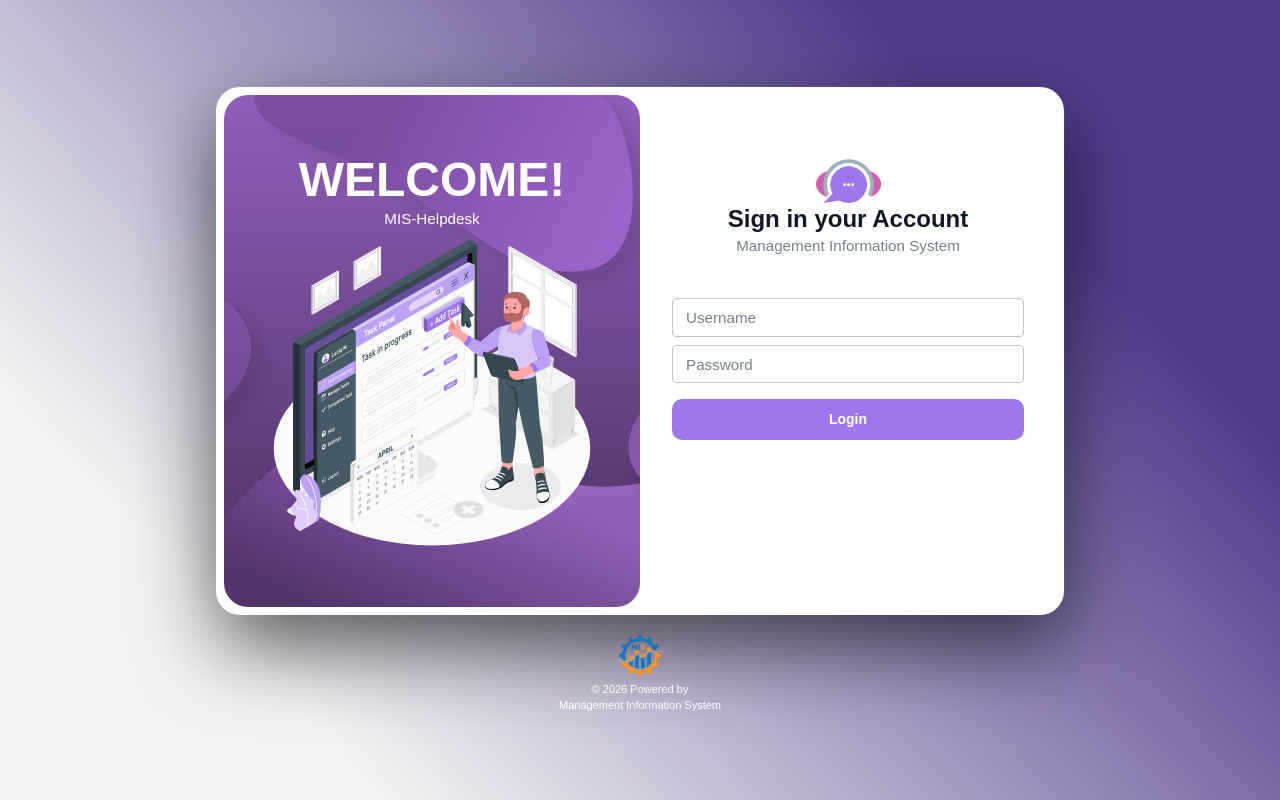
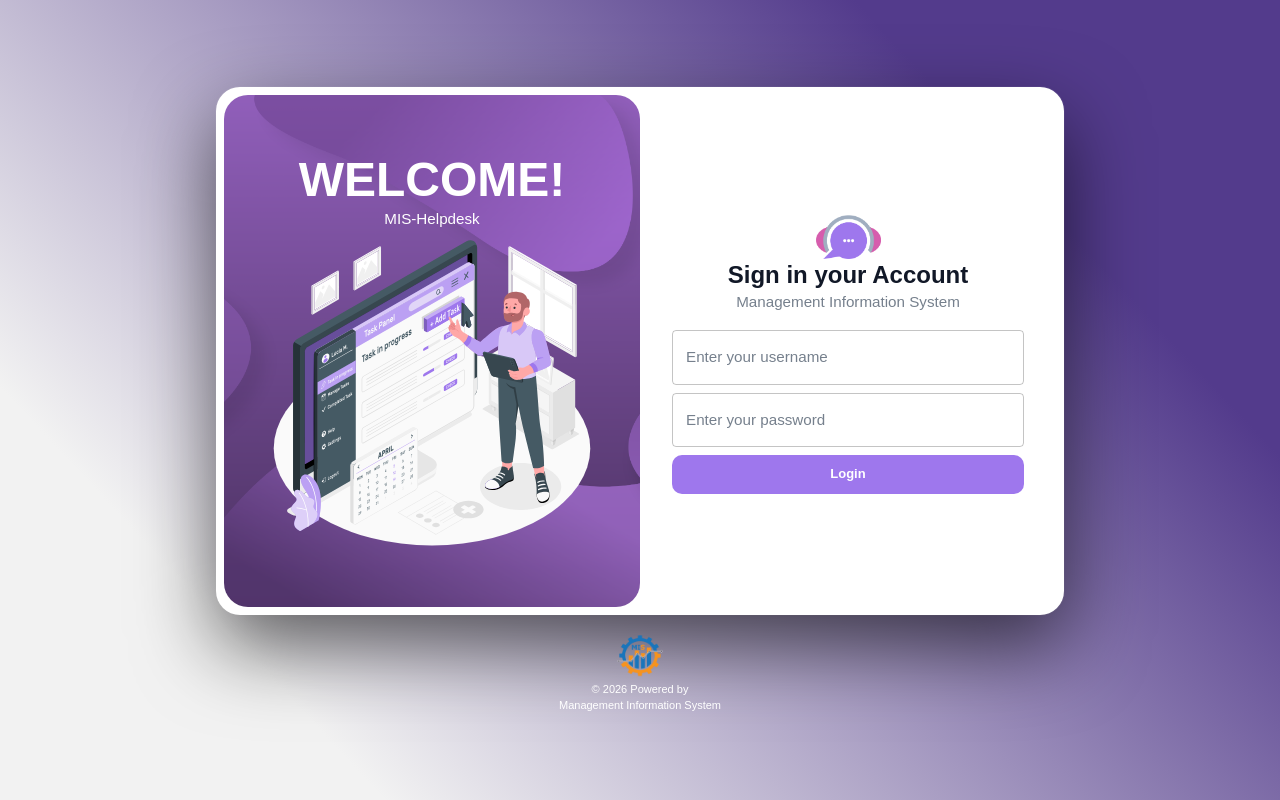
Before and after one commit to Ichibannnn/MIS-HelpdeskTS, a React (Vite) app: page /login in a window 1280 px wide. Built offline with nearby package versions, Linux system fonts and the light colour scheme; no server answers.

Commit message:
Ongoing: Login onSubmit handler

```diff
--- /dev/null
+++ b/src/components/LoadingOverlay.tsx
@@ -0,0 +1,57 @@
+import { Backdrop, Box, CircularProgress } from "@mui/material";
+
+interface LoadingOverlayProps {
+  isLoading: boolean;
+  isSuccess?: boolean; // ✅ optional
+  logo: string;
+}
+
+const LoadingOverlay = ({
+  isLoading,
+  isSuccess,
+  logo,
+}: LoadingOverlayProps) => (
+  <Backdrop
+    open={isLoading || !!isSuccess} // ✅ show on either state
+    sx={{
+      zIndex: (theme) => theme.zIndex.drawer + 1,
+      backgroundColor: "rgba(0, 0, 0, 0.7)",
+    }}
+  >
+    <Box
+      sx={{
+        position: "relative",
+        display: "flex",
+        alignItems: "center",
+        justifyContent: "center",
+      }}
+    >
+      <CircularProgress
+        size={80}
+        thickness={2}
+        sx={{
+          color: isSuccess ? "success.main" : "primary.main", // ✅ green on success
+        }}
+      />
+      <Box
+        component="img"
+        src={logo}
+        alt="Loading..."
+        sx={{
+          position: "absolute",
+          width: 45,
+          height: 45,
+          objectFit: "contain",
+          animation: "pulse 1.5s ease-in-out infinite",
+          "@keyframes pulse": {
+            "0%": { opacity: 1, transform: "scale(1)" },
+            "50%": { opacity: 0.6, transform: "scale(0.85)" },
+            "100%": { opacity: 1, transform: "scale(1)" },
+          },
+        }}
+      />
+    </Box>
+  </Backdrop>
+);
+
+export default LoadingOverlay;
--- /dev/null
+++ b/src/context/ToastContext.tsx
@@ -0,0 +1,82 @@
+import { Alert, AlertTitle, Snackbar } from "@mui/material";
+import {
+  createContext,
+  useContext,
+  useState,
+  useCallback,
+  type ReactNode,
+} from "react";
+
+type ToastSeverity = "success" | "error" | "warning" | "info";
+
+interface ToastState {
+  open: boolean;
+  title: string;
+  message: string;
+  severity: ToastSeverity;
+}
+
+interface ToastContextType {
+  showToast: (title: string, message: string, severity: ToastSeverity) => void;
+}
+
+interface ToastProviderProps {
+  children: ReactNode;
+}
+
+const ToastContext = createContext<ToastContextType | undefined>(undefined);
+
+export const useToast = (): ToastContextType => {
+  const context = useContext(ToastContext);
+
+  if (!context) {
+    throw new Error("useToast must be used with ToastProvider");
+  }
+
+  return context;
+};
+
+const INTIIAL_STATE: ToastState = {
+  open: false,
+  title: "",
+  message: "",
+  severity: "success",
+};
+
+export const ToastProvider = ({ children }: ToastProviderProps) => {
+  const [toast, setToast] = useState<ToastState>(INTIIAL_STATE);
+
+  const showToast = useCallback(
+    (title: string, message: string, severity: ToastSeverity = "success") => {
+      setToast({ open: true, title, message, severity });
+    },
+    [],
+  );
+
+  const closeToast = useCallback(() => {
+    setToast((prev) => ({ ...prev, open: false }));
+  }, []);
+
+  return (
+    <ToastContext.Provider value={{ showToast }}>
+      {children}
+
+      <Snackbar
+        open={toast.open}
+        autoHideDuration={1500}
+        anchorOrigin={{ vertical: "top", horizontal: "right" }}
+        onClose={closeToast}
+      >
+        <Alert
+          severity={toast.severity}
+          variant="filled"
+          onClose={closeToast}
+          sx={{ width: "100%", color: "#fff" }}
+        >
+          {toast.title && <AlertTitle>{toast.title}</AlertTitle>}
+          {toast.message}
+        </Alert>
+      </Snackbar>
+    </ToastContext.Provider>
+  );
+};
--- a/src/features/api_login/loginApi.ts
+++ b/src/features/api_login/loginApi.ts
@@ -4,7 +4,9 @@ import { api } from "../index";
 
 const tags = ["loginApi"];
 
-export const loginApi = api.enhanceEndpoints({ addTagTypes: tags }).injectEndpoints({
+export const loginApi = api
+  .enhanceEndpoints({ addTagTypes: tags })
+  .injectEndpoints({
     //   reducerPath: tags,
     endpoints: (builder) => ({
       signIn: builder.mutation<LoginResponse, LoginRequest>({
--- a/src/main.tsx
+++ b/src/main.tsx
@@ -5,12 +5,15 @@ import App from "./App.tsx";
 import { store } from "./app/store.ts";
 import { Provider } from "react-redux";
 import { ThemeModeProvider } from "./context/ThemeContext.tsx";
+import { ToastProvider } from "./context/ToastContext.tsx";
 
 createRoot(document.getElementById("root")!).render(
   <StrictMode>
     <Provider store={store}>
       <ThemeModeProvider>
-        <App />
+        <ToastProvider>
+          <App />
+        </ToastProvider>
       </ThemeModeProvider>
     </Provider>
   </StrictMode>,
--- a/src/pages/login/Login.tsx
+++ b/src/pages/login/Login.tsx
@@ -5,14 +5,66 @@ import helpdeskVector from "../../assets/svg/loginVector.svg";
 import helpdeskLogo from "../../assets/png/helpdesk_icon.png";
 import misLogo from "../../assets/png/misLogo.png";
 
+import * as yup from "yup";
+import { useForm } from "react-hook-form";
+import { yupResolver } from "@hookform/resolvers/yup";
+import { useToast } from "../../context/ToastContext";
+
+import type { LoginRequest } from "../../types/login.types";
 import TextFieldControlled from "../../components/controlled/TextFieldControlled";
-import type { LoginRequest } from "../../types/login.types";
-import { useForm } from "react-hook-form";
+import LoadingOverlay from "../../components/LoadingOverlay";
+import { useSignInMutation } from "../../features/api_login/loginApi";
+import { useNavigate } from "react-router";
+import { useAppDispatch } from "../../hooks/useRedux";
+
+const schema: yup.ObjectSchema<LoginRequest> = yup.object({
+  username: yup.string().required().label("Username"),
+  password: yup.string().required().label("Password"),
+});
 
 const Login = () => {
-  const { control } = useForm<LoginRequest>();
+  const { showToast } = useToast();
+
+  const dispatch = useAppDispatch();
+  const navigate = useNavigate();
+
+  const [login, { isLoading, isSuccess }] = useSignInMutation();
+
+  const {
+    handleSubmit,
+    control,
+    formState: { errors },
+  } = useForm<LoginRequest>({
+    resolver: yupResolver(schema),
+    defaultValues: {
+      username: "",
+      password: "",
+    },
+  });
+
+  const onLoginHandler = async (data: any) => {
+    console.log("Data: ", data);
+
+    try {
+      await login(data)
+        .unwrap()
+        .then(() => {
+          showToast("Success!", "Login Successfully", "success");
+          navigate("/");
+        });
+    } catch (error) {
+      showToast("Error!", "Login Failed", "error");
+    }
+  };
 
   return (
+    <>
+      <LoadingOverlay
+        isLoading={isLoading}
+        isSuccess={isSuccess}
+        logo={helpdeskLogo}
+      />
+
       <Box sx={loginStyles.loginContainer}>
         <Stack sx={loginStyles.loginForm}>
           <Stack sx={loginStyles.loginLeft}>
@@ -28,9 +80,17 @@ const Login = () => {
             </Stack>
           </Stack>
 
-        <Stack sx={loginStyles.loginRight}>
+          <Stack
+            sx={loginStyles.loginRight}
+            component="form"
+            onSubmit={handleSubmit(onLoginHandler)}
+          >
             <Stack sx={loginStyles.loginRightContent}>
-            <Box component="img" src={helpdeskLogo} sx={loginStyles.helpdeskLogo} />
+              <Box
+                component="img"
+                src={helpdeskLogo}
+                sx={loginStyles.helpdeskLogo}
+              />
               <Typography variant="h5" color="text.primary">
                 Sign in your Account
               </Typography>
@@ -39,12 +99,29 @@ const Login = () => {
                 Management Information System
               </Typography>
 
-            <Stack mt={5} mb={2} gap={1} sx={{ width: "100%" }}>
-              <TextFieldControlled<LoginRequest> name="username" control={control} label="Username" />
-              <TextFieldControlled<LoginRequest> name="password" control={control} label="Password" />
+              <Stack mt={2} mb={1} gap={1} sx={{ width: "100%" }}>
+                <TextFieldControlled<LoginRequest>
+                  name="username"
+                  control={control}
+                  label="Enter your username"
+                  error={!!errors.username}
+                  helperText={errors.username?.message}
+                />
+                <TextFieldControlled<LoginRequest>
+                  name="password"
+                  control={control}
+                  label="Enter your password"
+                  error={!!errors.password}
+                  helperText={errors.password?.message}
+                />
               </Stack>
 
-            <Button variant="contained" fullWidth>
+              <Button
+                type="submit"
+                variant="contained"
+                loading={isLoading}
+                fullWidth
+              >
                 Login
               </Button>
             </Stack>
@@ -58,6 +135,7 @@ const Login = () => {
           </Typography>
         </Stack>
       </Box>
+    </>
   );
 };
 
--- a/src/pages/login/styles/loginStyles.ts
+++ b/src/pages/login/styles/loginStyles.ts
@@ -85,7 +85,7 @@ export const loginStyles = {
     width: "50%",
     padding: 4,
     alignItems: "center",
-    marginTop: 4,
+    marginTop: 11,
     gap: 0,
   } as SxProps<Theme>,
 
--- a/src/theme/component.ts
+++ b/src/theme/component.ts
@@ -10,14 +10,32 @@ const components: ThemeOptions["components"] = {
     },
     defaultProps: {
       disableElevation: true,
+      size: "small",
     },
   },
 
   MuiTextField: {
     defaultProps: {
       variant: "outlined",
-      size: "small",
+      // size: "small",
       fullWidth: true,
+    },
+  },
+
+  MuiOutlinedInput: {
+    styleOverrides: {
+      root: {
+        "&:hover .MuiOutlinedInput-notchedOutline": {
+          borderColor: "#9e77ed",
+        },
+
+        "&:active .MuiOutlinedInput-notchedOutline": {
+          borderColor: "#9e77ed",
+        },
+        "&.Mui-disabled .MuiOutlinedInput-notchedOutline": {
+          borderColor: "#2D3748",
+        },
+      },
     },
   },
 
--- a/src/theme/palette.ts
+++ b/src/theme/palette.ts
@@ -38,7 +38,9 @@ const palette = (mode: PaletteMode): ThemeOptions => ({
 
   custom: {
     loginBackground:
-      mode === "light" ? "linear-gradient(227deg, rgba(83, 59, 140, 1) 21%, rgba(242, 242, 242, 1) 81%)" : "linear-gradient(227deg, rgba(83, 59, 140, 1) 21%, #0e1320 81%)",
+      mode === "light"
+        ? "linear-gradient(227deg, rgba(83, 59, 140, 1) 21%, rgba(242, 242, 242, 1) 81%)"
+        : "linear-gradient(227deg, rgba(83, 59, 140, 1) 21%, #0e1320 81%)",
   },
 });
 
```
Lines whose indentation alone changed are shown as unchanged.
